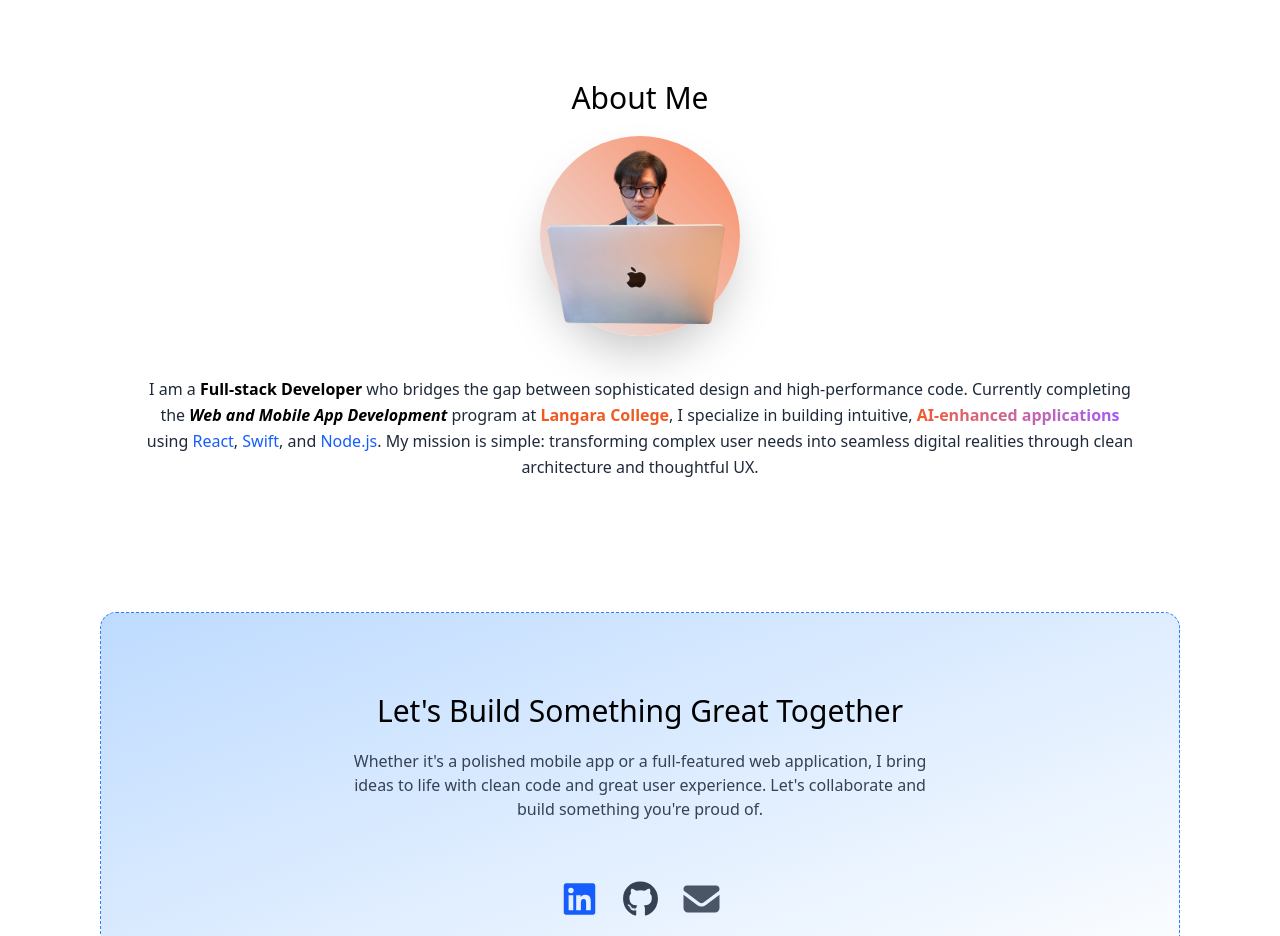
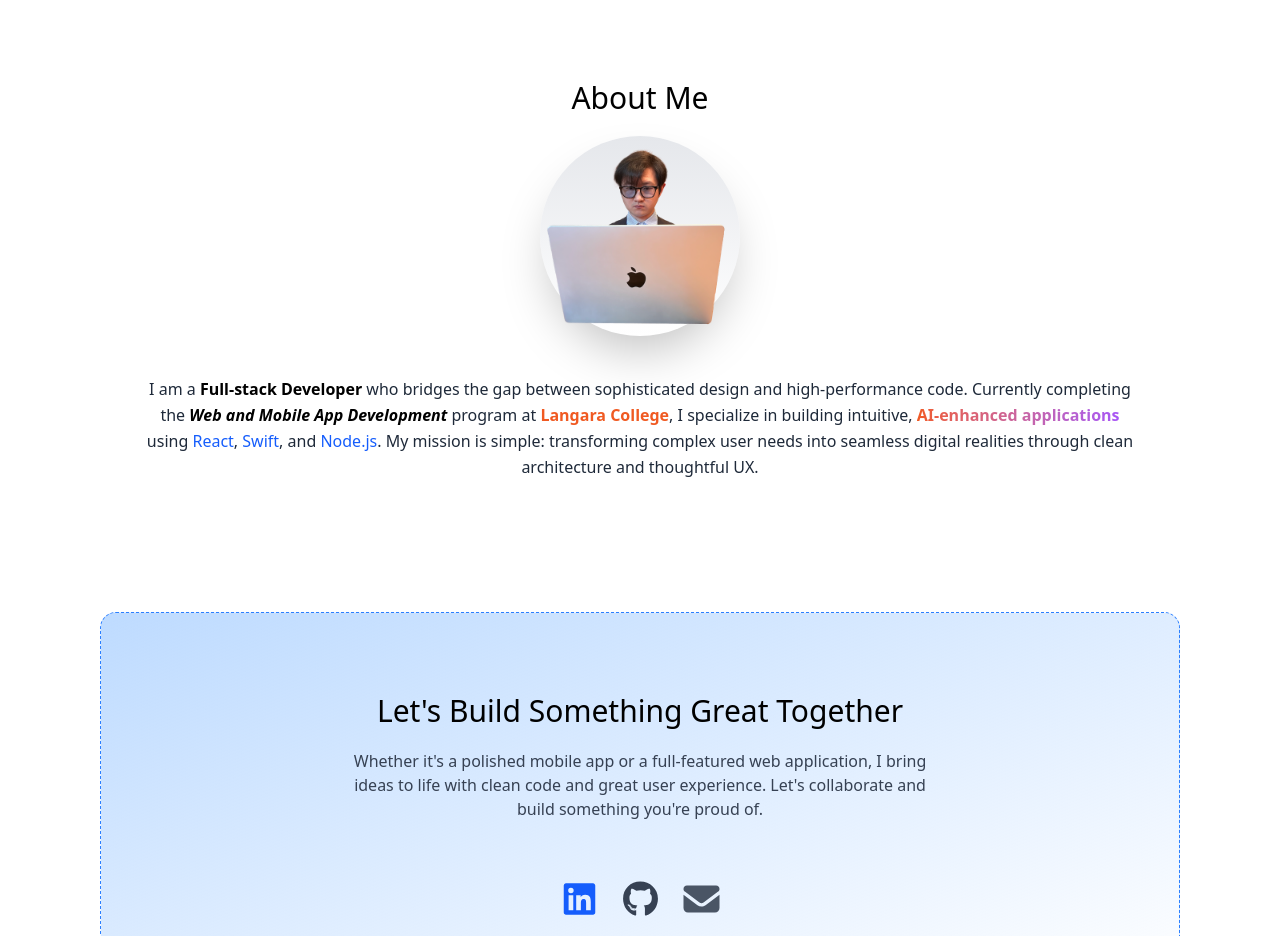
Before and after one commit to 94yahui/my_portfolio, a React (Vite) app: page / in a window 1280 px wide. Shown: the part 3500-4436 px from the top of the page. Built offline with nearby package versions, Linux system fonts and the light colour scheme; no server answers.

Commit message:
Update my photo

```diff
--- a/src/About.tsx
+++ b/src/About.tsx
@@ -75,7 +75,7 @@ const About = () => {
           {/* 渐变圆容器 */}
           <div className="relative w-50 h-50 flex items-end justify-center">
             {/* 渐变背景圆 */}
-            <div className="absolute inset-0 rounded-full shadow-2xl bg-linear-to-tr from-gray-200 to-[#f8885f]" />
+            <div className="absolute inset-0 rounded-full shadow-2xl bg-linear-to-t from-gray-00 to-gray-200" />
             {/* 矢量图，底部超出圆 */}
             <img
               src={myphoto}
```
